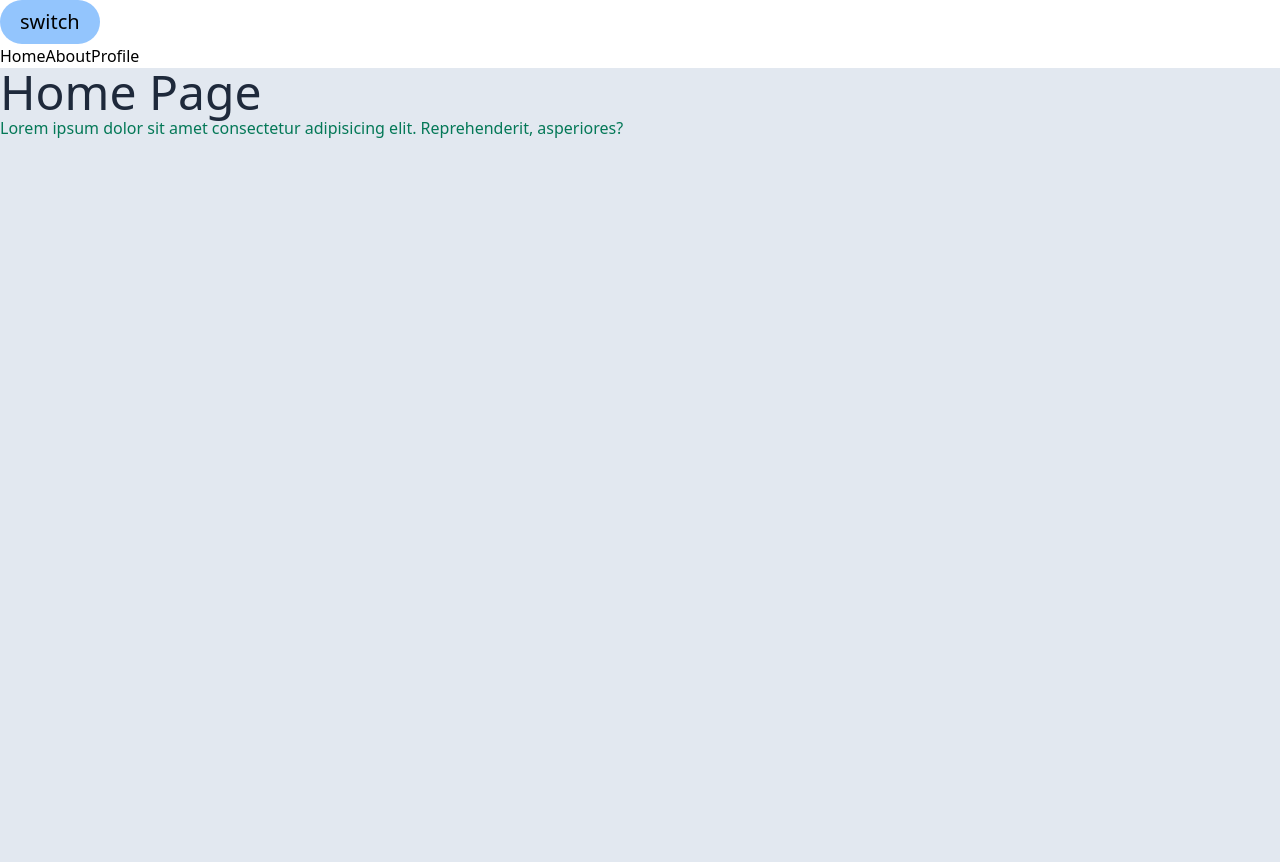
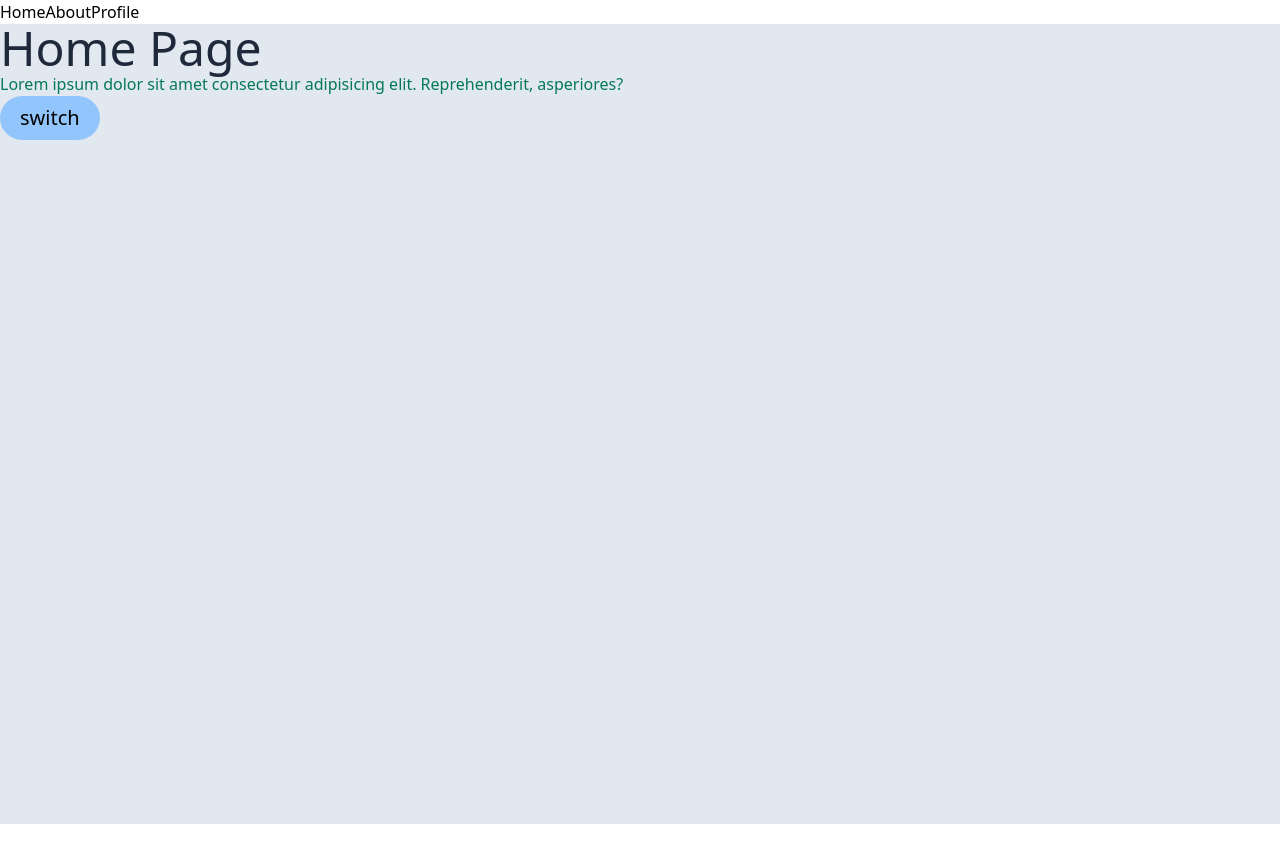
Before and after one commit to arif-ozberk/Etsight, a React (Vite) app in the folder Frontend/: page / in a window 1280 px wide. Shown: the top 862 px of the page. After the commit the page ends 824 px from the top, so only its background shows below. Built offline with nearby package versions, Linux system fonts and the light colour scheme.

Commit message:
setup contextAPI

```diff
--- a/Frontend/src/App.jsx
+++ b/Frontend/src/App.jsx
@@ -8,6 +8,9 @@ import { router } from './Routes/routes';
 
 // Hooks
 import { useThemeInitialize, useThemeSwitcher } from './hooks/themeSwitch';
+
+// Context
+import { mainContext } from './context/mainContext';
 
 
 function App() {
@@ -24,10 +27,9 @@ function App() {
 
 
 	return (
-		<>
-			<button className='bg-blue-300 px-5 py-2 text-xl rounded-full' onClick={handleThemeSwtichButton}>switch</button>
+		<mainContext.Provider value={{handleThemeSwtichButton}}>
 			<RouterProvider router={router} />
-		</>
+		</mainContext.Provider>
 	);
 }
 
--- /dev/null
+++ b/Frontend/src/context/mainContext.js
@@ -0,0 +1,3 @@
+import { createContext } from "react";
+
+export const mainContext = createContext({});
--- a/Frontend/src/pages/HomePage.jsx
+++ b/Frontend/src/pages/HomePage.jsx
@@ -1,14 +1,21 @@
-import React from 'react'
+import React, { useContext } from 'react'
 
 // Styles
 import styles from "../styles/HomePage.module.scss";
 
+// Context
+import { mainContext } from '../context/mainContext';
+
 
 const HomePage = () => {
+
+    const { handleThemeSwtichButton } = useContext(mainContext);
+
     return (
         <div className={`${styles.container} h-screen bg-slate-200 dark:bg-slate-800`}>
             <h1 className={`${styles.heading} text-7xl 2xl:text-5xl xl:text-3xl lg:text-xl md:text-lg sm:text-base xs:text-sm text-slate-800 dark:text-slate-200`}>Home Page</h1>
             <p className='text-emerald-700'>Lorem ipsum dolor sit amet consectetur adipisicing elit. Reprehenderit, asperiores?</p>
+            <button className='bg-blue-300 px-5 py-2 text-xl rounded-full' onClick={handleThemeSwtichButton}>switch</button>
         </div>
     );
 }
```
